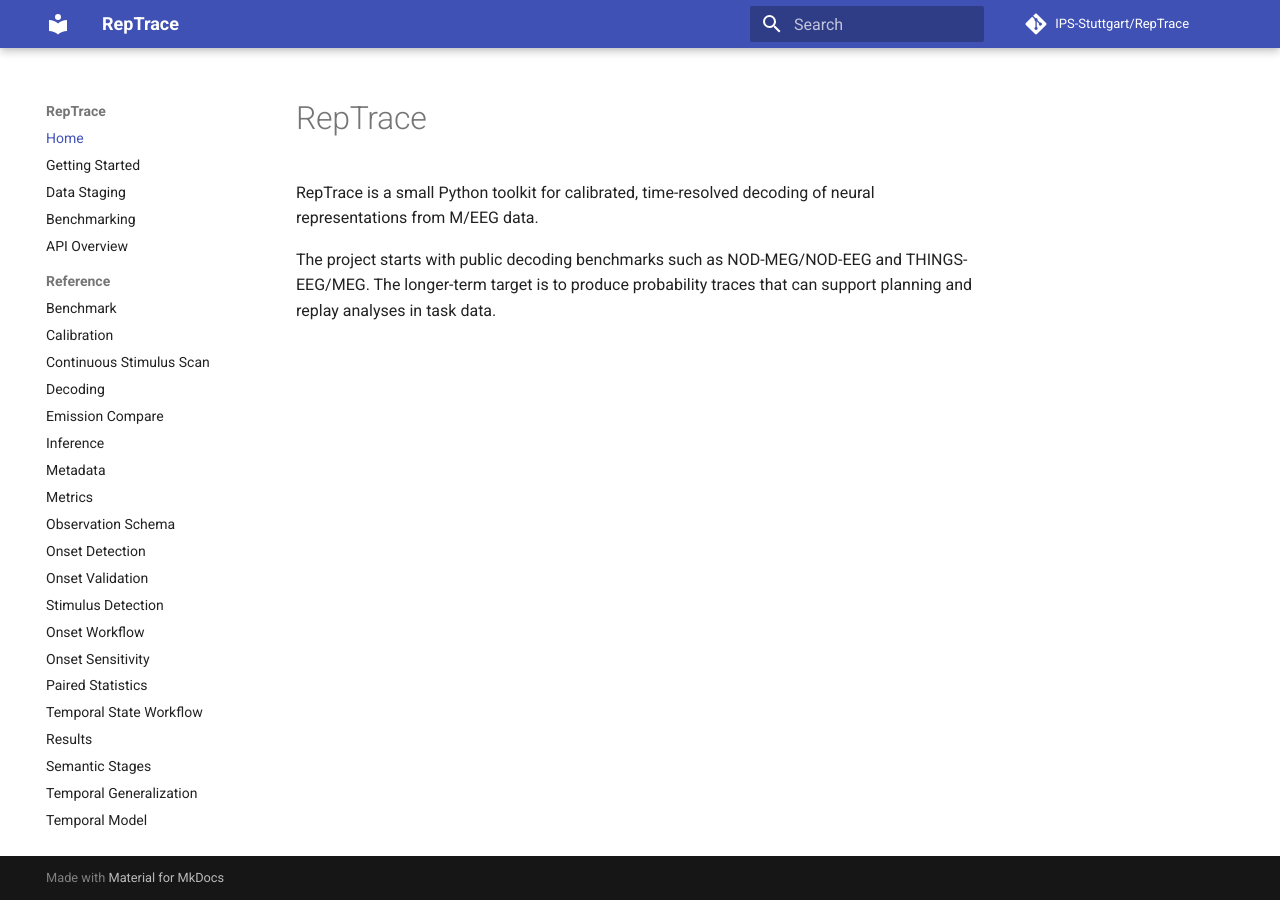
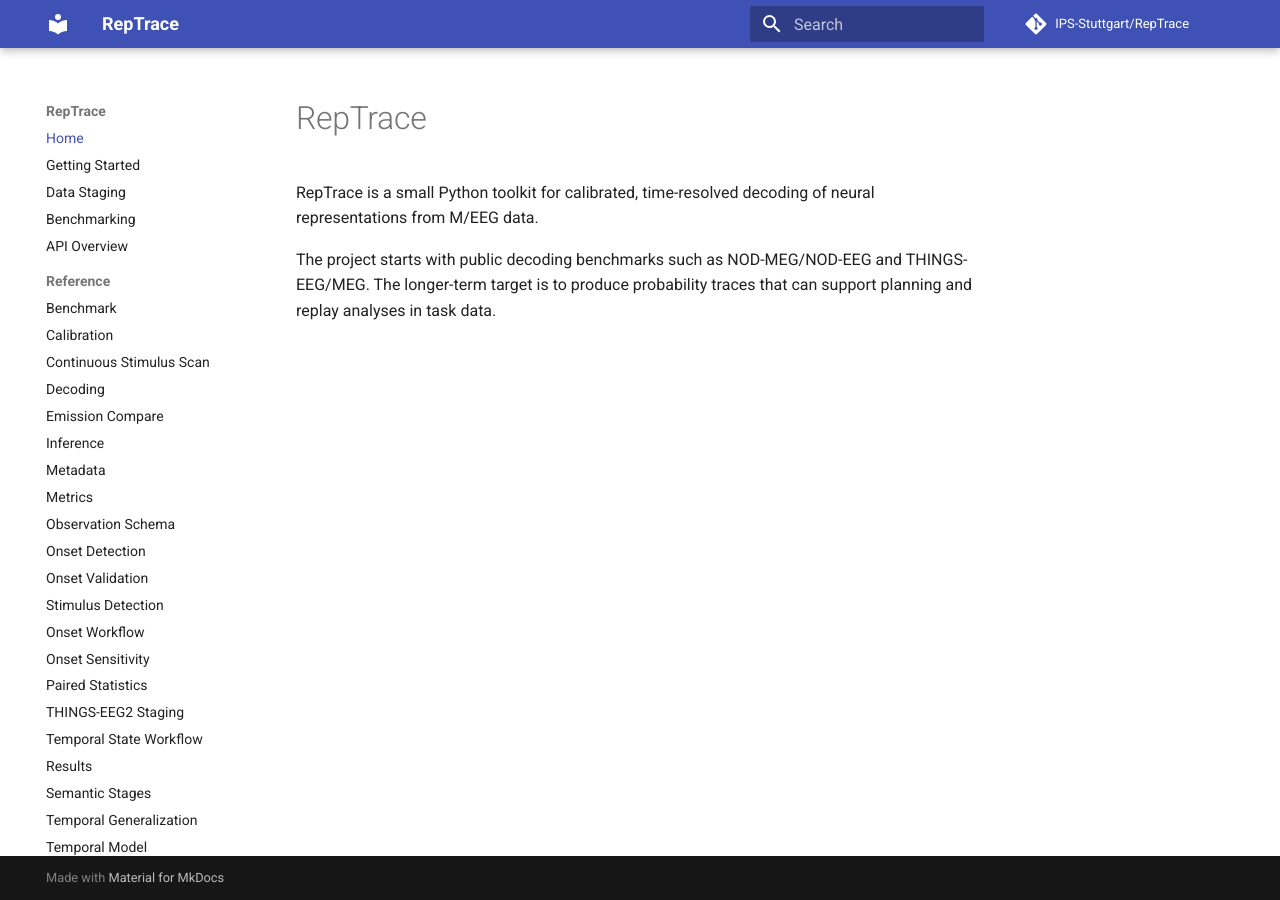
Before and after one commit to FlorianPfaff/RepTrace, an MkDocs documentation site: the page built from docs/index.md, in a window 1280 px wide. Built offline with MkDocs 1.6.1 and Material for MkDocs 9.7.7, drawn with Linux system fonts in a browser that asks for light colours; comment, search, counter and statistics services are not loaded.

Commit message:
Add THINGS-EEG2 staging to docs nav

```diff
--- a/mkdocs.yml
+++ b/mkdocs.yml
@@ -26,6 +26,7 @@ nav:
       - Onset Workflow: reference/onset-workflow.md
       - Onset Sensitivity: reference/onset-sensitivity.md
       - Paired Statistics: reference/paired-stats.md
+      - THINGS-EEG2 Staging: reference/stage-things-eeg2.md
       - Temporal State Workflow: reference/temporal-state-workflow.md
       - Results: reference/results.md
       - Semantic Stages: reference/semantic-stages.md
```
